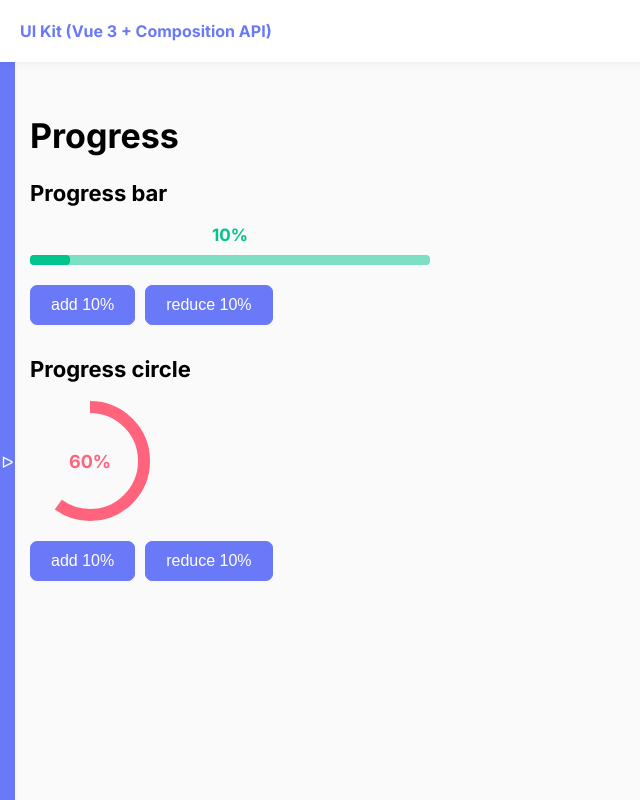
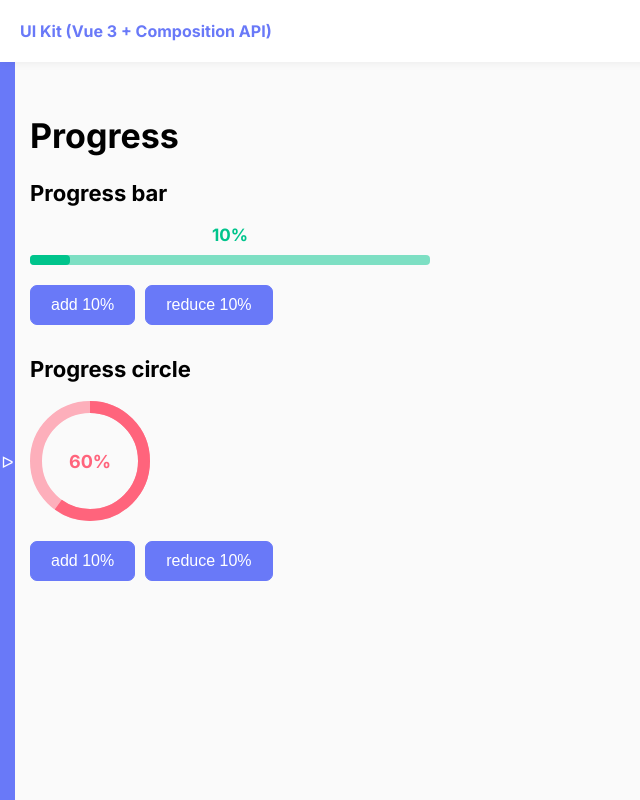
Before and after one commit to benny214/uikit-vue3, a Vue app: page /progress in a window 1280 px wide. Shown: the whole page, without its empty margins (0-640 px from the left). Built offline with nearby package versions, Linux system fonts and the light colour scheme.

Commit message:
подложка для круга прогресса

```diff
--- a/src/components/Progress/ProgressCircle.vue
+++ b/src/components/Progress/ProgressCircle.vue
@@ -7,7 +7,7 @@
         cy="60"
         r="54"
         fill="none"
-        :stroke="`var(--${color}-hover)`"
+        :stroke="`var(--${color}-h)`"
         stroke-width="12" />
       <circle
         class="progress__circle-line"
```
